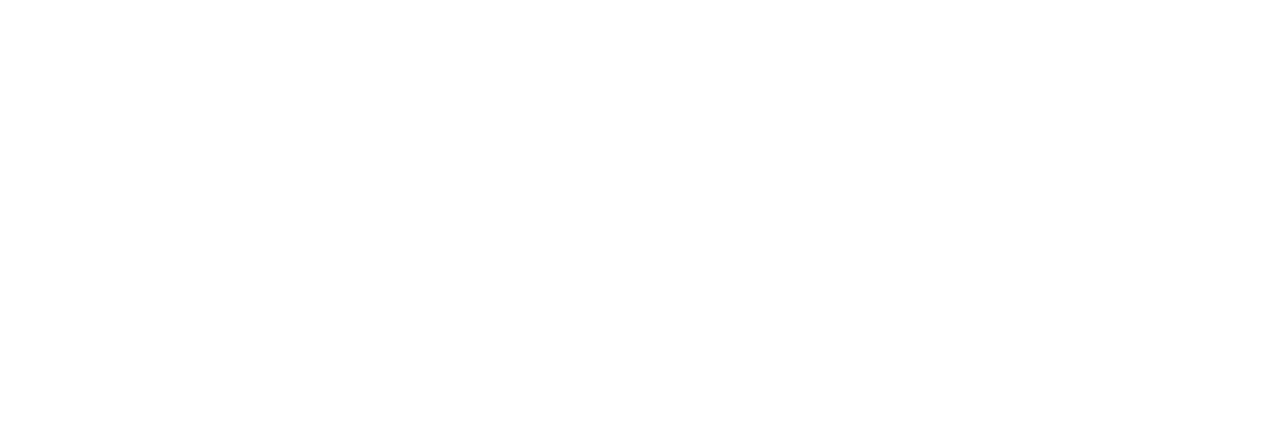
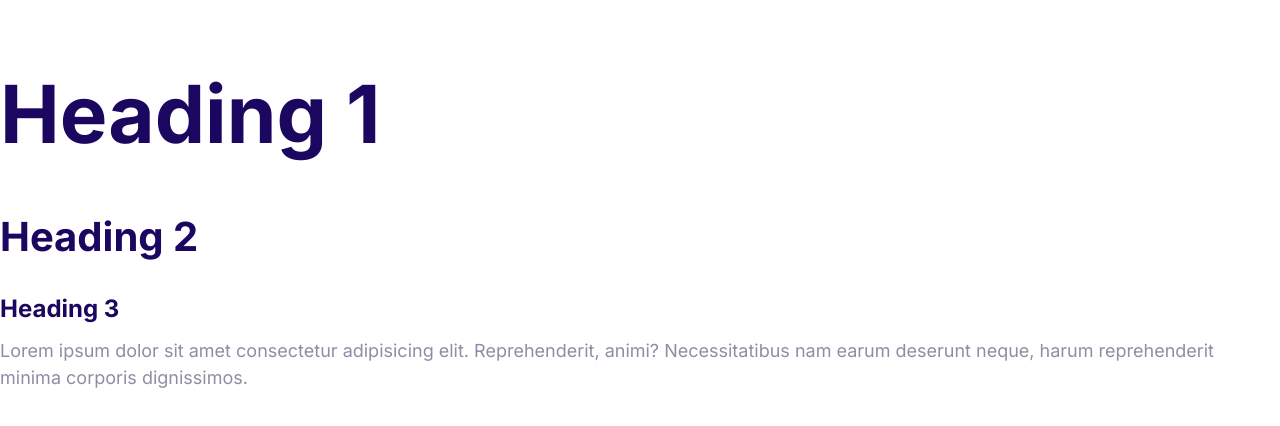
Before and after one commit to DiRenzoV/Vinishify, a plain HTML site: page index.html in a window 1280 px wide. Drawn offline with Linux system fonts and the light colour scheme.

Commit message:
Define the styles for the font.

```diff
--- a/css/styles.css
+++ b/css/styles.css
@@ -5,3 +5,54 @@
   --color-headings: #1b0760;
   --color-body: #918ca4;
 }
+
+html {
+  font-size: 62.5%;
+}
+
+body {
+  font-family: Inter, Arial, Arial, Helvetica, sans-serif;
+  color: var(--color-body);
+  font: 2.4rem;
+  line-height: 1.5;
+}
+
+h1,
+h2,
+h3 {
+  color: var(--color-headings);
+  margin-bottom: 1rem;
+}
+
+h1 {
+  font-size: 7rem;
+}
+
+h2 {
+  font-size: 4rem;
+}
+
+h3 {
+  font-size: 3rem;
+  margin-bottom: 1rem;
+}
+
+p {
+  margin-top: 0;
+}
+
+@media screen and (min-width: 1024px) {
+  body {
+    font-size: 1.8rem;
+  }
+  h1 {
+    font-size: 8rem;
+  }
+  h2 {
+    font-size: 4rem;
+  }
+
+  h3 {
+    font-size: 2.4rem;
+  }
+}
--- a/index.html
+++ b/index.html
@@ -4,9 +4,24 @@
     <meta charset="UTF-8" />
     <meta http-equiv="X-UA-Compatible" content="IE=edge" />
     <meta name="viewport" content="width=device-width, initial-scale=1.0" />
+    <link rel="preconnect" href="https://fonts.googleapis.com" />
+    <link rel="preconnect" href="https://fonts.gstatic.com" crossorigin />
+    <link
+      href="https://fonts.googleapis.com/css2?family=Inter:wght@400;700&display=swap"
+      rel="stylesheet"
+    />
     <link rel="stylesheet" href="css/normalize.css" />
     <link rel="stylesheet" href="css/styles.css" />
     <title>Document</title>
   </head>
-  <body></body>
+  <body>
+    <h1>Heading 1</h1>
+    <h2>Heading 2</h2>
+    <h3>Heading 3</h3>
+    <p>
+      Lorem ipsum dolor sit amet consectetur adipisicing elit. Reprehenderit,
+      animi? Necessitatibus nam earum deserunt neque, harum reprehenderit minima
+      corporis dignissimos.
+    </p>
+  </body>
 </html>
```
